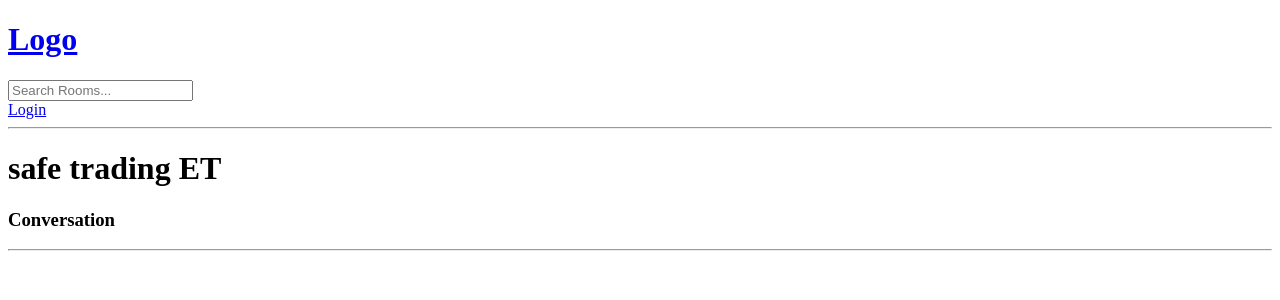
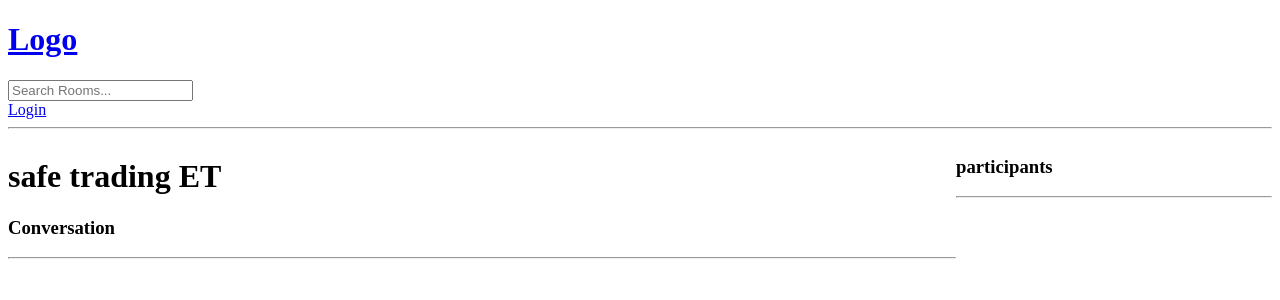
Before and after one commit to Milky-Siraj/studybud, a Django app: page /room/4/ in a window 1280 px wide. Shown: the top 300 px of the page. Run offline with Django 5.2, Linux system fonts and the light colour scheme; data comes from the database, SQL or seed files in the repository.

Commit message:
made participants grid style

```diff
--- a/base/templates/base/room.html
+++ b/base/templates/base/room.html
@@ -1,4 +1,13 @@
 {% extends 'main.html' %} {% block content %}
+
+<style>
+  .room-container {
+    display: grid;
+    grid-template-columns: 3fr 1fr;
+  }
+</style>
+<div class="room-container">
+  <div>
     <h1>{{room.name}}</h1>
     <p>{{room.description}}</p>
 
@@ -18,7 +27,20 @@
     <div class="comment-form">
       <form method="POST" action="">
         {% csrf_token %}
-    <input type="text" name="body" placeholder="Write Your message here..." />
+        <input
+          type="text"
+          name="body"
+          placeholder="Write Your message here..."
+        />
       </form>
     </div>
-{% endif %} {% endblock content %}
+
+    {% endif %}
+  </div>
+
+  <div>
+    <h3>participants</h3>
+    <hr />
+  </div>
+</div>
+{% endblock content %}
```
Lines whose indentation alone changed are shown as unchanged.
